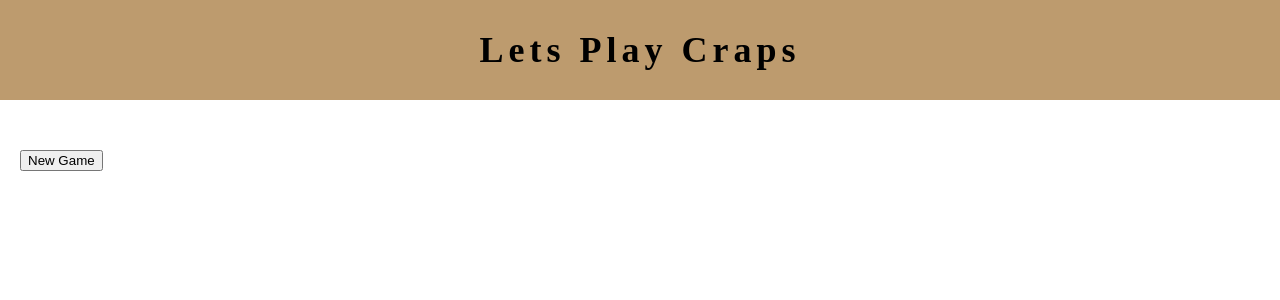
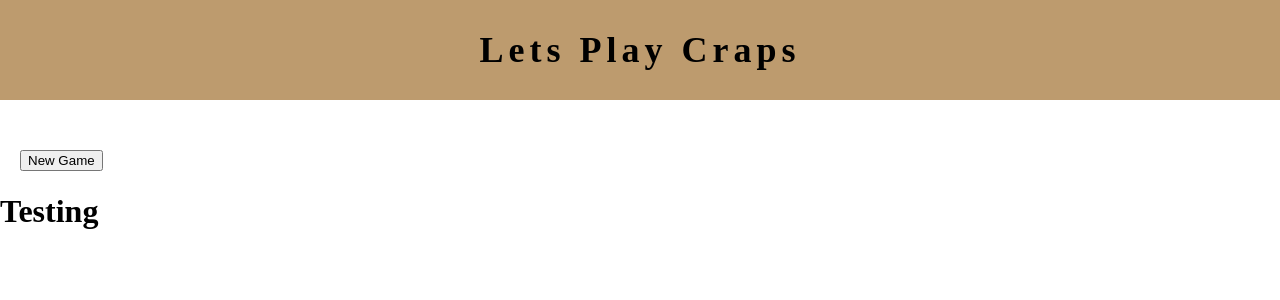
Before and after one commit to Emilio-Pena/adminDiceGame, an Angular app: page / in a window 1280 px wide. Shown: the top 300 px of the page. Built offline with nearby package versions, Linux system fonts and the light colour scheme; a web font is replaced by a local one.

Commit message:
Testing push

```diff
--- a/package.json
+++ b/package.json
@@ -18,7 +18,7 @@
     "@angular/platform-browser": "^14.2.0",
     "@angular/platform-browser-dynamic": "^14.2.0",
     "@angular/router": "^14.2.0",
-    "ethers": "^6.7.1",
+    "ethers": "^5.7.1",
     "rxjs": "~7.5.0",
     "tslib": "^2.3.0",
     "zone.js": "~0.11.4"
--- a/src/app/app.component.html
+++ b/src/app/app.component.html
@@ -6,4 +6,6 @@
 
   <button>New Game</button>
 
+  <h1>Testing</h1>
+
 </body>
--- a/src/app/start-game.service.ts
+++ b/src/app/start-game.service.ts
@@ -8,4 +8,7 @@ export class StartGameService {
 
   constructor() { }
 
+
+
+
 }
```
